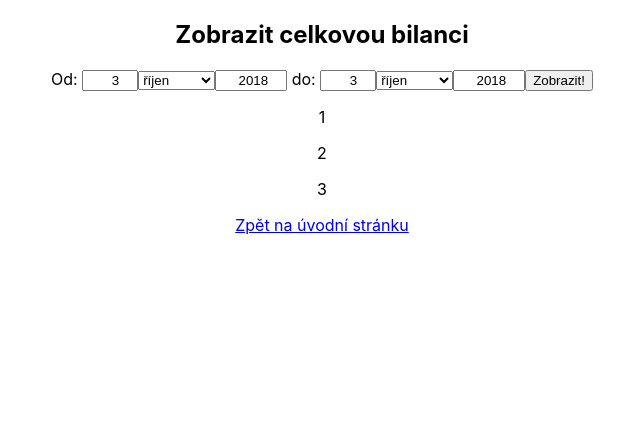
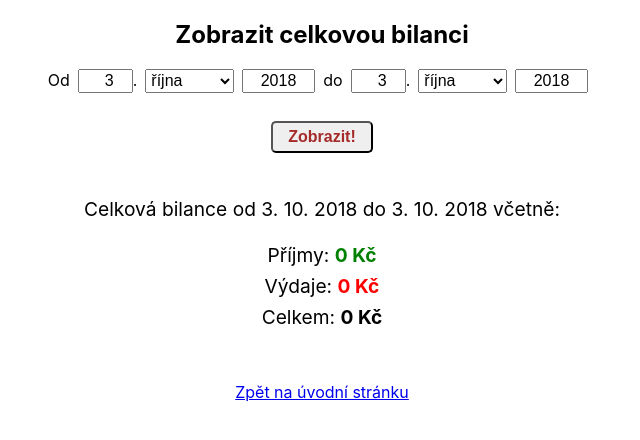
Before and after one commit to trohat/my_transactions, a React (Create React App) app: page /overview in a window 1280 px wide. Both pictures are taken after a click on the button "Zobrazit!". Shown: the top 440 px of the page, without its empty margins (318-958 px from the left). Built offline with nearby package versions, Linux system fonts and the light colour scheme; data requests are answered from the project's data file.

Commit message:
Balance logic and styles added

```diff
--- a/src/pages/WelcomePage.js
+++ b/src/pages/WelcomePage.js
@@ -1,17 +1,29 @@
 import React from "react";
 import { Link } from "react-router-dom";
+import styled from "styled-components";
+
+const Heading = styled.h2`
+  margin-top: 30px;
+  margin-bottom: 30px;
+`;
+
+const WrapperDiv = styled.div`
+  margin-top: 5px;
+  margin-bottom: 5px;
+  font-size: 1.2em;
+`;
 
 class WelcomePage extends React.Component {
   render() {
     return (
       <React.Fragment>
-        <h2>Vítejte v aplikaci moje peněženka!</h2>
-        <div>
+        <Heading>Vítejte v aplikaci moje peněženka!</Heading>
+        <WrapperDiv>
           <Link to="/transactions">Zobrazit transakce</Link>
-        </div>
-        <div>
+        </WrapperDiv>
+        <WrapperDiv>
           <Link to="/overview">Zobrazit přehledy</Link>
-        </div>
+        </WrapperDiv>
       </React.Fragment>
     );
   }
--- /dev/null
+++ b/src/pages/overview/Balance.js
@@ -0,0 +1,59 @@
+import React from "react";
+import {
+  WrapperDiv,
+  UnstyledUl,
+  IncomeSpan,
+  ExpenseSpan,
+  StyledSpan
+} from "./styles/balanceStyles";
+import { formatDate, getDayBoundaries } from "../../util/helpers";
+
+const Balance = ({ transactions, from, to }) => {
+  const makeDate = object =>
+    new Date(object.year, object.month, object.day).getTime();
+
+  const date1 = makeDate(from);
+  const date2 = getDayBoundaries(makeDate(to))[1];
+
+  let incomes = 0;
+  let expenses = 0;
+
+  transactions.forEach(transaction => {
+    if (date1 < transaction.created && date2 > transaction.created) {
+      if (transaction.type === "income") {
+        incomes += +transaction.value;
+      } else {
+        expenses += +transaction.value;
+      }
+    }
+  });
+
+  console.log(
+    `Zobrazují se transakce od ${new Date(date1)} do ${new Date(date2)}`
+  );
+
+  return (
+    <WrapperDiv>
+      <div>
+        {date2 >= date1
+          ? `Celková bilance od ${formatDate(date1)} do ${formatDate(
+              date2
+            )} včetně:`
+          : "Druhé datum by mělo být později než to první (nebo mohou být stejná)."}
+      </div>
+      <UnstyledUl>
+        <li>
+          Příjmy: <IncomeSpan> {incomes} Kč </IncomeSpan>
+        </li>
+        <li>
+          Výdaje: <ExpenseSpan> {expenses} Kč </ExpenseSpan>
+        </li>
+        <li>
+          Celkem: <StyledSpan> {incomes - expenses} Kč </StyledSpan>
+        </li>
+      </UnstyledUl>
+    </WrapperDiv>
+  );
+};
+
+export default Balance;
--- a/src/pages/overview/DateForm.js
+++ b/src/pages/overview/DateForm.js
@@ -1,6 +1,12 @@
 import React from "react";
-import { DayInput, MonthSelect, YearInput } from "./styles/formStyles";
 import { daysInMonth } from "../../util/helpers";
+import { minYear, maxYear } from "../../util/constants";
+import {
+  WrapperSpan,
+  DayInput,
+  MonthSelect,
+  YearInput
+} from "./styles/formStyles";
 
 class DateForm extends React.Component {
   state = {
@@ -49,7 +55,7 @@ class DateForm extends React.Component {
 
   render() {
     return (
-      <span>
+      <WrapperSpan>
         <DayInput
           type="number"
           name="day"
@@ -58,33 +64,34 @@ class DateForm extends React.Component {
           min="1"
           max={this.state.maxDays}
         />
+        .
         <MonthSelect
           name="month"
           value={this.props.date.month}
           onChange={this.handleMonthChange}
         >
-          <option value="0">leden</option>
-          <option value="1">únor</option>
-          <option value="2">březen</option>
-          <option value="3">duben</option>
-          <option value="4">květen</option>
-          <option value="5">červen</option>
-          <option value="6">červenec</option>
+          <option value="0">ledna</option>
+          <option value="1">února</option>
+          <option value="2">března</option>
+          <option value="3">dubna</option>
+          <option value="4">května</option>
+          <option value="5">června</option>
+          <option value="6">července</option>
           <option value="7">srpen</option>
           <option value="8">září</option>
-          <option value="9">říjen</option>
-          <option value="10">listopad</option>
-          <option value="11">prosinec</option>
+          <option value="9">října</option>
+          <option value="10">listopadu</option>
+          <option value="11">prosince</option>
         </MonthSelect>
         <YearInput
           type="number"
           name="year"
           value={this.props.date.year}
           onChange={this.handleYearChange}
-          min="1970"
-          max="2030"
+          min={minYear}
+          max={maxYear}
         />
-      </span>
+      </WrapperSpan>
     );
   }
 }
--- /dev/null
+++ b/src/pages/overview/InvalidDate.js
@@ -0,0 +1,23 @@
+import React from "react";
+import { minYear, maxYear } from "../../util/constants";
+import styled from "styled-components";
+
+const WrapperDiv = styled.div`
+  margin-top: -6px;
+  margin-bottom: 37px;
+`;
+
+const InvalidDate = () => {
+  return (
+    <WrapperDiv>
+      <p>
+        Zadaná data nejsou platná.
+        <br />
+        Aplikace pracuje pouze s roky mezi {minYear} a {maxYear}.<br />
+        Den musí odpovídat platnému dni v zadaném měsíci.
+      </p>
+    </WrapperDiv>
+  );
+};
+
+export default InvalidDate;
--- a/src/pages/overview/OverviewPage.js
+++ b/src/pages/overview/OverviewPage.js
@@ -1,7 +1,12 @@
 import React from "react";
 import { Link } from "react-router-dom";
 import axios from "../../util/axios";
+import { minYear, maxYear } from "../../util/constants";
+import { daysInMonth } from "../../util/helpers";
 import DateForm from "./DateForm";
+import Balance from "./Balance";
+import InvalidDate from "./InvalidDate";
+import { StyledButton } from "./styles/pageStyles";
 
 class OverviewPage extends React.Component {
   state = {
@@ -16,7 +21,11 @@ class OverviewPage extends React.Component {
       month: 0,
       year: 2018
     },
-    showResult: false
+    result: {
+      show: false,
+      start: {},
+      end: {}
+    }
   };
 
   componentDidMount() {
@@ -30,29 +39,56 @@ class OverviewPage extends React.Component {
   };
 
   showBalance = () => {
-    this.setState(prevState => ({ showResult: !prevState.showResult }));
+    this.setState(prevState => ({
+      result: {
+        show: true,
+        start: { ...prevState.from },
+        end: { ...prevState.to }
+      }
+    }));
+  };
+
+  testDateValidity = ({ day, month, year }) => {
+    return (
+      year >= minYear &&
+      year <= maxYear &&
+      day > 0 &&
+      day <= daysInMonth(month, year)
+    );
+  };
+
+  testBothDateValidity = () => {
+    return (
+      this.testDateValidity(this.state.result.start) &&
+      this.testDateValidity(this.state.result.end)
+    );
   };
 
   render() {
     return (
       <div>
         <h2>Zobrazit celkovou bilanci</h2>
-        Od:{" "}
+        Od
         <DateForm
           id="from"
           date={this.state.from}
           updateDate={this.updateDate}
-        />{" "}
-        do:{" "}
+        />
+        do
         <DateForm id="to" date={this.state.to} updateDate={this.updateDate} />
-        <button onClick={this.showBalance}>Zobrazit!</button>
-        {this.state.showResult && (
-          <div>
-            <p>1</p>
-            <p>2</p>
-            <p>3</p>
-          </div>
-        )}
+        <div>
+          <StyledButton onClick={this.showBalance}>Zobrazit!</StyledButton>
+        </div>
+        {this.state.result.show &&
+          (this.testBothDateValidity() ? (
+            <Balance
+              transactions={this.state.transactions}
+              from={this.state.result.start}
+              to={this.state.result.end}
+            />
+          ) : (
+            <InvalidDate />
+          ))}
         <div>
           <Link to="/">Zpět na úvodní stránku</Link>
         </div>
--- /dev/null
+++ b/src/pages/overview/styles/balanceStyles.js
@@ -0,0 +1,26 @@
+import styled from "styled-components";
+import { plusColor, minusColor } from "../../../util/constants";
+
+export const WrapperDiv = styled.div`
+  margin-top: 23px;
+  margin-bottom: 50px;
+  font-size: 1.2em;
+`;
+
+export const UnstyledUl = styled.ul`
+  list-style-type: none;
+  padding-left: 0px;
+`;
+
+export const StyledSpan = styled.span`
+  font-weight: bold;
+  line-height: 1.6;
+`;
+
+export const IncomeSpan = styled(StyledSpan)`
+  color: ${plusColor};
+`;
+
+export const ExpenseSpan = styled(StyledSpan)`
+  color: ${minusColor};
+`;
--- a/src/pages/overview/styles/formStyles.js
+++ b/src/pages/overview/styles/formStyles.js
@@ -1,11 +1,27 @@
 import styled from "styled-components";
+
+export const WrapperSpan = styled.span`
+  margin-left: 8px;
+  margin-right: 8px;
+`;
 
 export const StyledInput = styled.input`
   text-align: right;
+  font-size: 1em;
 `;
 
-export const DayInput = styled(StyledInput)``;
+export const DayInput = styled(StyledInput)`
+  width: 47px;
+`;
 
-export const YearInput = styled(StyledInput)``;
+export const YearInput = styled(StyledInput)`
+  width: 65px;
+`;
 
-export const MonthSelect = styled.select``;
+export const MonthSelect = styled.select`
+  font-size: 1em;
+  padding: 1px;
+  padding-bottom: 2px;
+  margin-left: 8px;
+  margin-right: 8px;
+`;
--- /dev/null
+++ b/src/pages/overview/styles/pageStyles.js
@@ -0,0 +1,11 @@
+import styled from "styled-components";
+
+export const StyledButton = styled.button`
+  font-weight: bold;
+  font-size: 1em;
+  color: brown;
+  padding: 5px 15px 5px 15px;
+  margin-top: 28px;
+  margin-bottom: 21px;
+  border-radius: 5px;
+`;
--- a/src/pages/transactions/styles/menuStyles.js
+++ b/src/pages/transactions/styles/menuStyles.js
@@ -30,6 +30,7 @@ export const StyledButton = styled.button`
   min-width: 115px;
   padding: 6px;
   margin: 4px;
+  border-radius: 5px;
 `;
 
 export const AddButton = styled(StyledButton)`
--- a/src/util/constants.js
+++ b/src/util/constants.js
@@ -1,3 +1,6 @@
 export const plusColor = "green";
 export const minusColor = "red";
 export const stripsColor = "gainsboro";
+
+export const minYear = 1970;
+export const maxYear = 2030;
--- a/src/util/helpers.js
+++ b/src/util/helpers.js
@@ -2,22 +2,6 @@ export const formatDate = date => {
   const myDate = new Date(date);
   return `${myDate.getDate()}. ${myDate.getMonth() +
     1}. ${myDate.getFullYear()}`;
-};
-
-export const getMonthBoundaries = date => {
-  const myDate = new Date(date);
-  let month = myDate.getMonth();
-  let year = myDate.getFullYear();
-  const beginning = new Date(year, month, 1, 0, 0, 0, 0);
-  if (month === 11) {
-    year++;
-    month = 0;
-  } else {
-    month++;
-  }
-  const end = new Date(year, month, 1, 0, 0, 0, -1);
-
-  return [beginning.getTime(), end.getTime()];
 };
 
 export const getDayBoundaries = date => {
@@ -31,5 +15,16 @@ export const getDayBoundaries = date => {
   return [beginning.getTime(), end.getTime()];
 };
 
+export const getMonthBoundaries = date => {
+  const myDate = new Date(date);
+  const day = myDate.getDate();
+  const month = myDate.getMonth();
+  const year = myDate.getFullYear();
+  const beginning = new Date(year, month - 1, day, 0, 0, 0, 0);
+  const end = new Date(year, month, day, 23, 59, 59, 999);
+
+  return [beginning.getTime(), end.getTime()];
+};
+
 export const daysInMonth = (month, year) =>
   32 - new Date(year, month, 32).getDate();
```
